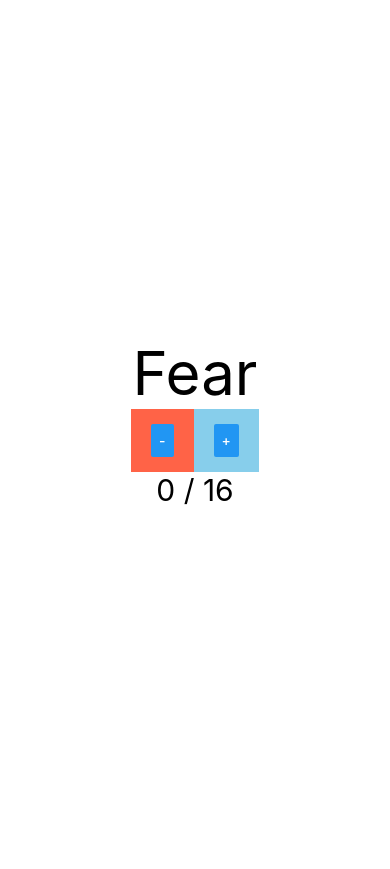
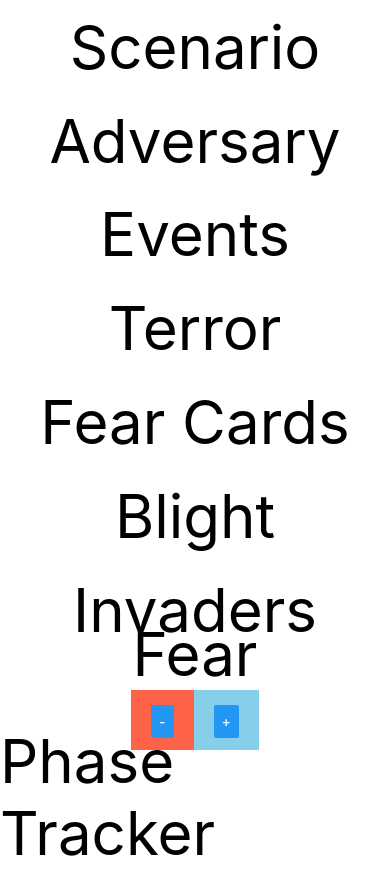
Before and after one commit to jamie/invader_board, a React Native app: screen / in a window 390 px wide. Before the commit the page ends 844 px from the top, so only its background shows below. Built offline with nearby package versions, Linux system fonts and the light colour scheme.

Commit message:
stub in other components

```diff
--- a/App.tsx
+++ b/App.tsx
@@ -1,6 +1,14 @@
 import React from 'react';
 import { StyleSheet, Text, View } from 'react-native';
+import Adversary from './components/Adversary'
+import Blight from './components/Blight'
+import Events from './components/Events'
 import Fear from './components/Fear'
+import FearCards from './components/FearCards'
+import Invaders from './components/Invaders'
+import PhaseTracker from './components/PhaseTracker'
+import Scenario from './components/Scenario'
+import Terror from './components/Terror'
 
 const styles = StyleSheet.create({
   container: {
@@ -14,7 +22,15 @@ const styles = StyleSheet.create({
 export default function App() {
   return (
     <View style={styles.container}>
+      <Scenario />
+      <Adversary />
+      <Events />
+      <Terror />
+      <FearCards />
+      <Blight />
+      <Invaders />
       <Fear players={4}/>
+      <PhaseTracker />
     </View>
   );
 }
--- /dev/null
+++ b/components/Adversary.tsx
@@ -0,0 +1,22 @@
+import React, { useState } from 'react';
+import { StyleSheet, Text, View, Button } from 'react-native';
+
+const styles = StyleSheet.create({
+  container: {
+    flex: 1,
+    backgroundColor: '#fff',
+    alignItems: 'center',
+    justifyContent: 'center',
+  },
+  heading: {
+    fontSize: 60,
+  },
+});
+
+export default function Adversary(props) {
+  return (
+    <View style={styles.container}>
+      <Text style={styles.heading}>Adversary</Text>
+    </View>
+  );
+}
--- /dev/null
+++ b/components/Blight.tsx
@@ -0,0 +1,22 @@
+import React, { useState } from 'react';
+import { StyleSheet, Text, View, Button } from 'react-native';
+
+const styles = StyleSheet.create({
+  container: {
+    flex: 1,
+    backgroundColor: '#fff',
+    alignItems: 'center',
+    justifyContent: 'center',
+  },
+  heading: {
+    fontSize: 60,
+  },
+});
+
+export default function Blight(props) {
+  return (
+    <View style={styles.container}>
+      <Text style={styles.heading}>Blight</Text>
+    </View>
+  );
+}
--- /dev/null
+++ b/components/Events.tsx
@@ -0,0 +1,22 @@
+import React, { useState } from 'react';
+import { StyleSheet, Text, View, Button } from 'react-native';
+
+const styles = StyleSheet.create({
+  container: {
+    flex: 1,
+    backgroundColor: '#fff',
+    alignItems: 'center',
+    justifyContent: 'center',
+  },
+  heading: {
+    fontSize: 60,
+  },
+});
+
+export default function Events(props) {
+  return (
+    <View style={styles.container}>
+      <Text style={styles.heading}>Events</Text>
+    </View>
+  );
+}
--- /dev/null
+++ b/components/FearCards.tsx
@@ -0,0 +1,22 @@
+import React, { useState } from 'react';
+import { StyleSheet, Text, View, Button } from 'react-native';
+
+const styles = StyleSheet.create({
+  container: {
+    flex: 1,
+    backgroundColor: '#fff',
+    alignItems: 'center',
+    justifyContent: 'center',
+  },
+  heading: {
+    fontSize: 60,
+  },
+});
+
+export default function FearCards(props) {
+  return (
+    <View style={styles.container}>
+      <Text style={styles.heading}>Fear Cards</Text>
+    </View>
+  );
+}
--- /dev/null
+++ b/components/Invaders.tsx
@@ -0,0 +1,22 @@
+import React, { useState } from 'react';
+import { StyleSheet, Text, View, Button } from 'react-native';
+
+const styles = StyleSheet.create({
+  container: {
+    flex: 1,
+    backgroundColor: '#fff',
+    alignItems: 'center',
+    justifyContent: 'center',
+  },
+  heading: {
+    fontSize: 60,
+  },
+});
+
+export default function Invaders(props) {
+  return (
+    <View style={styles.container}>
+      <Text style={styles.heading}>Invaders</Text>
+    </View>
+  );
+}
--- /dev/null
+++ b/components/PhaseTracker.tsx
@@ -0,0 +1,22 @@
+import React, { useState } from 'react';
+import { StyleSheet, Text, View, Button } from 'react-native';
+
+const styles = StyleSheet.create({
+  container: {
+    flex: 1,
+    backgroundColor: '#fff',
+    alignItems: 'center',
+    justifyContent: 'center',
+  },
+  heading: {
+    fontSize: 60,
+  },
+});
+
+export default function PhaseTracker(props) {
+  return (
+    <View style={styles.container}>
+      <Text style={styles.heading}>Phase Tracker</Text>
+    </View>
+  );
+}
--- /dev/null
+++ b/components/Scenario.tsx
@@ -0,0 +1,22 @@
+import React, { useState } from 'react';
+import { StyleSheet, Text, View, Button } from 'react-native';
+
+const styles = StyleSheet.create({
+  container: {
+    flex: 1,
+    backgroundColor: '#fff',
+    alignItems: 'center',
+    justifyContent: 'center',
+  },
+  heading: {
+    fontSize: 60,
+  },
+});
+
+export default function Scenario(props) {
+  return (
+    <View style={styles.container}>
+      <Text style={styles.heading}>Scenario</Text>
+    </View>
+  );
+}
--- /dev/null
+++ b/components/Terror.tsx
@@ -0,0 +1,22 @@
+import React, { useState } from 'react';
+import { StyleSheet, Text, View, Button } from 'react-native';
+
+const styles = StyleSheet.create({
+  container: {
+    flex: 1,
+    backgroundColor: '#fff',
+    alignItems: 'center',
+    justifyContent: 'center',
+  },
+  heading: {
+    fontSize: 60,
+  },
+});
+
+export default function Terror(props) {
+  return (
+    <View style={styles.container}>
+      <Text style={styles.heading}>Terror</Text>
+    </View>
+  );
+}
```
